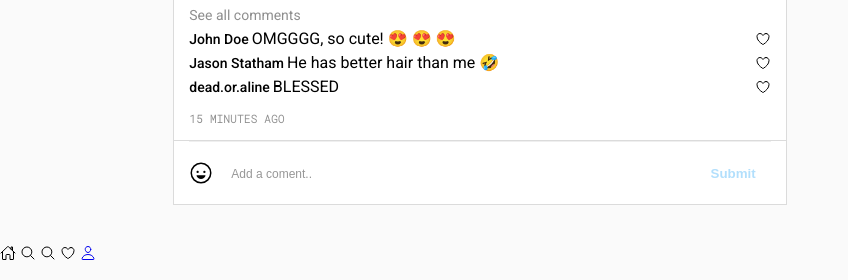
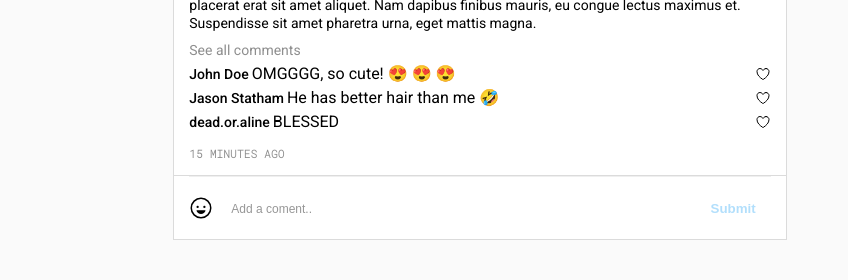
Before and after one commit to matheuslnmoura/projeto2-instagram, a plain HTML site: page index.html in a window 1280 px wide. Shown: the part 5282-5562 px from the top of the page, without its empty margins (0-848 px from the left). Drawn offline with nearby package versions, Linux system fonts and the light colour scheme.

Commit message:
Errors Adjustment 1

```diff
--- a/assets/styles/style.css
+++ b/assets/styles/style.css
@@ -111,7 +111,7 @@ header nav ul li .md.hydrated {
 main {
     width: 100vw;
     max-width: 934px;
-    margin: 54px auto 0px;
+    margin: 89px auto 0px;
 
 }
 
@@ -615,6 +615,10 @@ footer span a {
     color: #C7C7C7;
 }
 
+.bottom-bar {
+    display: none;
+}
+
 
 
 @media (max-width:935px) {
--- a/index.html
+++ b/index.html
@@ -604,7 +604,7 @@
     <div class="bottom-bar">
         <ion-icon name="home-outline" class="icon"></ion-icon>
         <ion-icon name="search-outline" class="icon"></ion-icon>
-        <ion-icon name="search-outline" class="icon"></ion-icon>
+        <ion-icon name="add-circle-outline" class="icon"></ion-icon>
         <ion-icon name="heart-outline" class="icon"></ion-icon>
         <a href="https://www.linkedin.com/in/matheus-moura-a26060166/" target="_blank"><ion-icon name="person-outline" class="icon"></ion-icon></a>
     </div>
```
